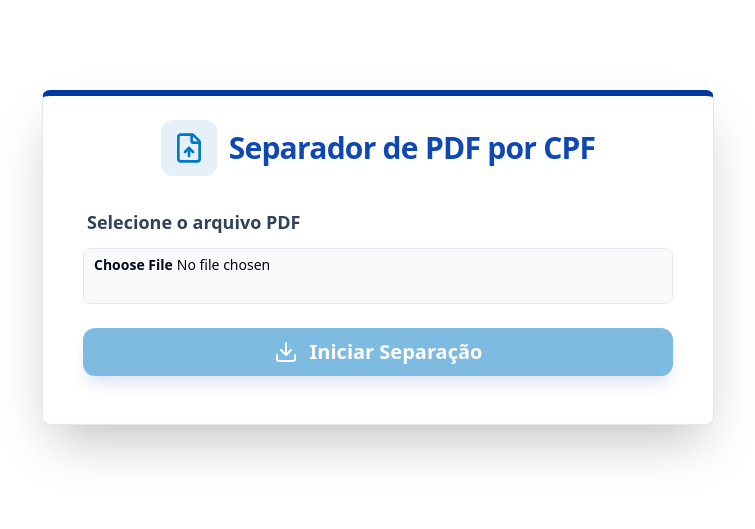
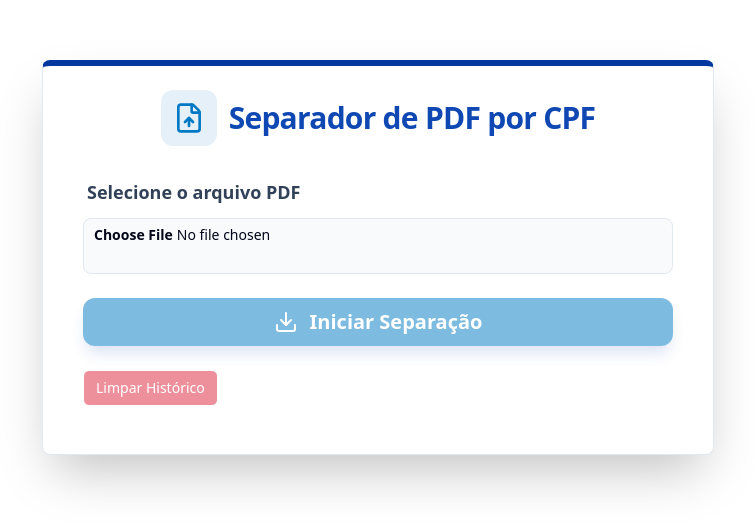
Before and after one commit to antonioximens/extractor-pdf, a Next.js app: page / in a window 1280 px wide. Shown: the part 143-672 px from the top of the page, without its empty margins (262-1017 px from the left). Built offline with nearby package versions, Linux system fonts and the light colour scheme.

Commit message:
feat: Button on delete

```diff
--- a/src/app/globals.css
+++ b/src/app/globals.css
@@ -6,10 +6,12 @@
   --color-brand-primary: var(--brand-primary);
   --color-brand-light: var(--brand-light);
   --color-brand-bg: var(--brand-bg);
+  --color-brand-button-delete: var(--brand-button-delete);
 }
 
 :root {
   --brand-primary: oklch(0.38 0.18 258);
   --brand-light: oklch(0.55 0.16 240);
   --brand-bg: oklch(0.75 0.08 240 / 20%);
+  --brand-button-delete: oklch(57.097% 0.22116 23.839 / 0.948);
 }
--- a/src/components/pdfSplitter/page.tsx
+++ b/src/components/pdfSplitter/page.tsx
@@ -8,6 +8,7 @@ import { ProcessButton } from "@/components/processButton/ProcessButton";
 import { StatusAlert } from "@/components/statusAlert/StatusAlert";
 import { HistoryList } from "@/components/historyList/HistoryList";
 import { useHistory } from "@/hooks/useHistory/useHistory";
+import { Button } from "../ui/button";
 
 export function PdfSplitter() {
   const [file, setFile] = useState<File | null>(null);
@@ -15,7 +16,7 @@ export function PdfSplitter() {
   const [error, setError] = useState<string | null>(null);
   const [success, setSuccess] = useState(false);
   const fileInputRef = useRef<HTMLInputElement>(null!);
-  const { history, addEntry } = useHistory();
+  const { history, addEntry, clearHistory } = useHistory();
 
   const handleProcess = async () => {
     if (!file) return;
@@ -99,6 +100,15 @@ export function PdfSplitter() {
             onClick={handleProcess}
           />
           <HistoryList history={history} />
+          <Button
+            variant="outline"
+            className="bg-brand-button-delete text-white hover:bg-brand-button-delete/90"
+            size="sm"
+            onClick={clearHistory}
+            disabled={history.length === 0}
+          >
+            Limpar Histórico
+          </Button>
         </CardContent>
       </Card>
     </div>
```
